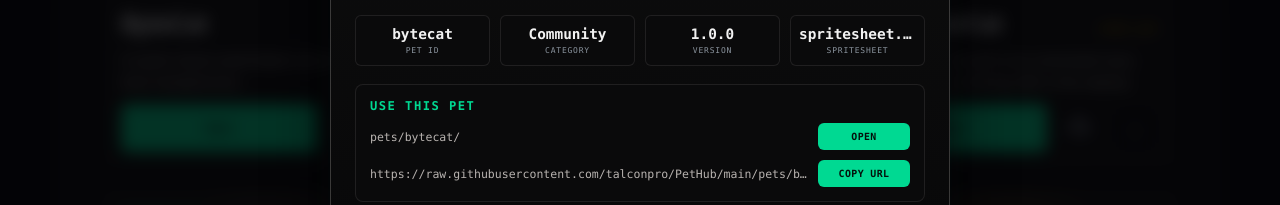
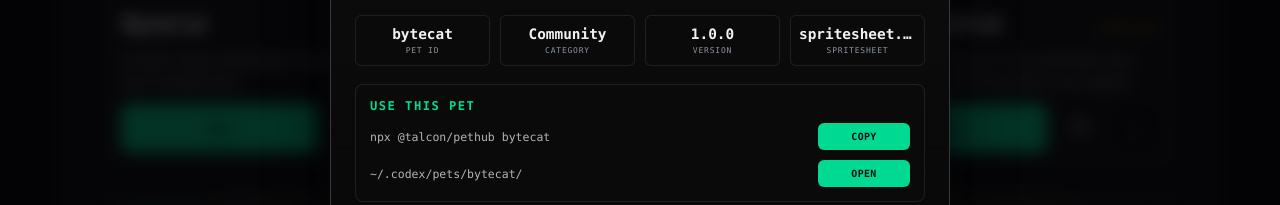
Before and after one commit to talconpro/PetHub, a website: page index.html in a window 1280 px wide. Both pictures are taken after a click on the element 275 px from the left and 1004 px from the top of the page. Shown: the part 1076-1281 px from the top of the page. Drawn offline with Linux system fonts and the light colour scheme; no server answers.

Commit message:
update install way

```diff
--- a/index.html
+++ b/index.html
@@ -1119,9 +1119,10 @@
                 </div>
                 <div class="install">
                     <h3>Use this Pet</h3>
-                    <div class="install-row"><code id="mFolder">pets/&lt;pet-id&gt;/</code><button
-                            id="mOpen">Open</button></div>
-                    <div class="install-row"><code id="mManifest">pet.json</code><button id="mCopy">Copy URL</button>
+                    <div class="install-row"><code id="mInstall">npx @talcon/pethub &lt;pet-id&gt;</code><button
+                            id="mCopyInstall">Copy</button></div>
+                    <div class="install-row"><code id="mFolder">~/.codex/pets/&lt;pet-id&gt;/</code><button
+                            id="mOpen">Open</button>
                     </div>
                 </div>
                 <div class="foot"><span>Maintained by <b id="mAuthor" style="color:var(--snow)"></b> · <a href="#"
@@ -1449,15 +1450,16 @@
             $("mCat").textContent = p.category;
             $("mVer").textContent = p.version;
             $("mSheet").textContent = p.spritesheetPath;
-            $("mFolder").textContent = p.basePath;
-            $("mManifest").textContent = p.manifestUrl;
+            const installCommand = `npx @talcon/pethub ${p.id}`;
+            $("mInstall").textContent = installCommand;
+            $("mFolder").textContent = `~/.codex/pets/${p.id}/`;
             $("mAuthor").textContent = p.author;
             $("mGithub").href = p.githubUrl || REPO_URL;
             $("mLic").textContent = String(p.license || "Unspecified").toUpperCase();
             $("mOpen").onclick = () => window.open(p.folderUrl, "_blank", "noopener");
-            $("mCopy").onclick = () => {
-                copy(p.manifestUrl);
-                toast(`Manifest URL copied · ${p.displayName}`);
+            $("mCopyInstall").onclick = () => {
+                copy(installCommand);
+                toast(`Install command copied · ${p.displayName}`);
             };
             $("overlay").classList.add("open");
         }
```
